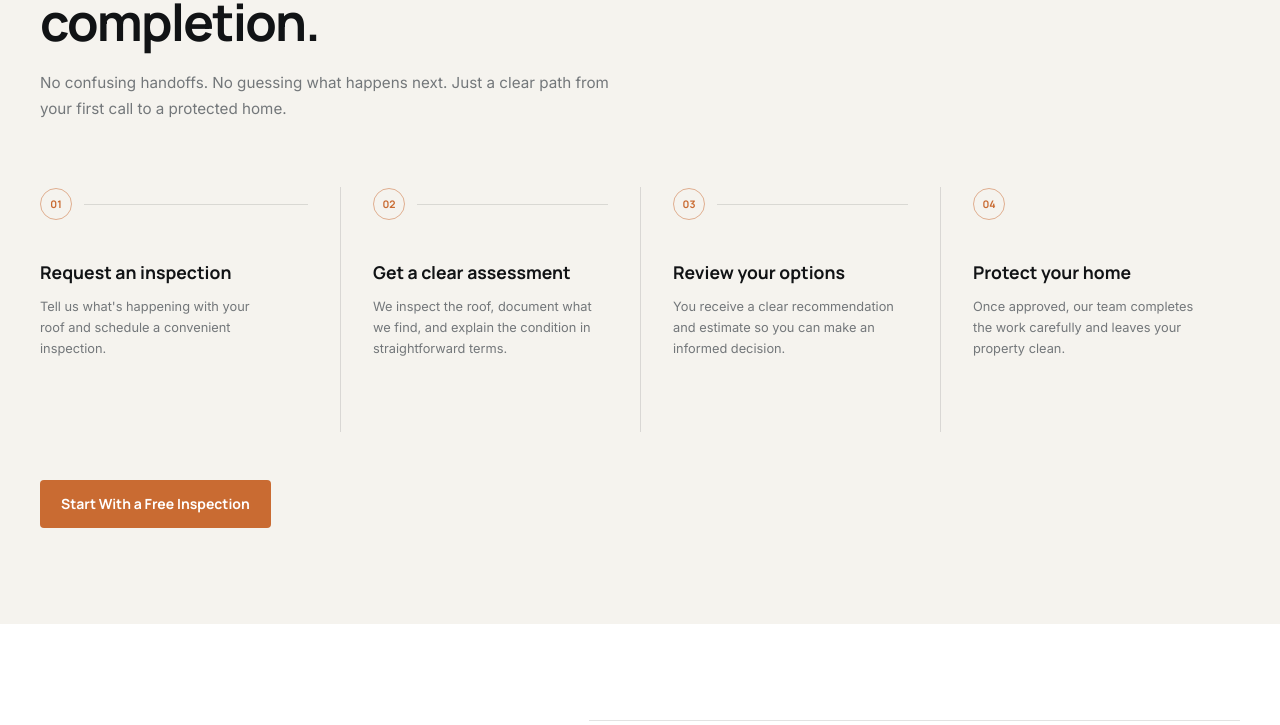
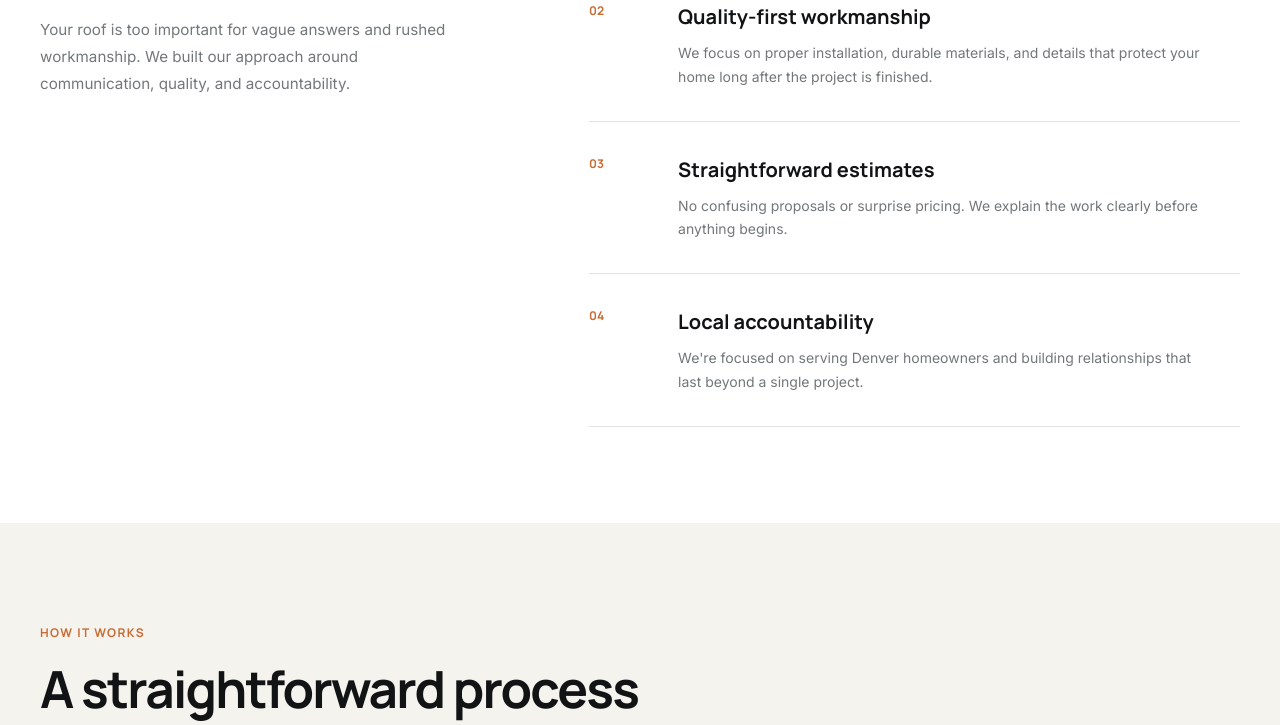
Before and after one commit to seeratfatimaworks-blip/North-Peak-Roofing, a React (Vite) app: page / in a window 1280 px wide. Shown: the part 4855-5580 px from the top of the page. Built offline with nearby package versions, Linux system fonts and the light colour scheme.

Commit message:
undo navbar changes

```diff
--- a/src/App.jsx
+++ b/src/App.jsx
@@ -29,10 +29,10 @@ function App() {
 
         <StormHailSection />
 
-
+        <WhyNorthPeak />
 
         <HowItWorks />
-        <WhyNorthPeak />
+
         <ProjectShowcase />
 
         <Testimonials />
```
